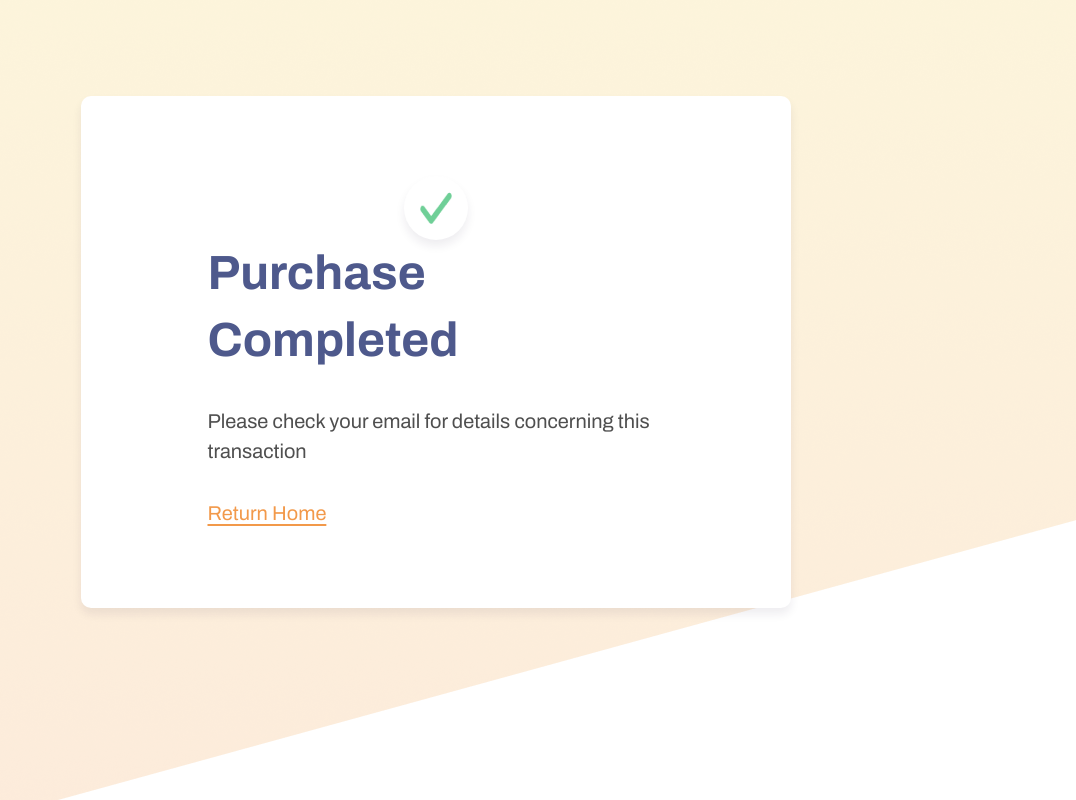
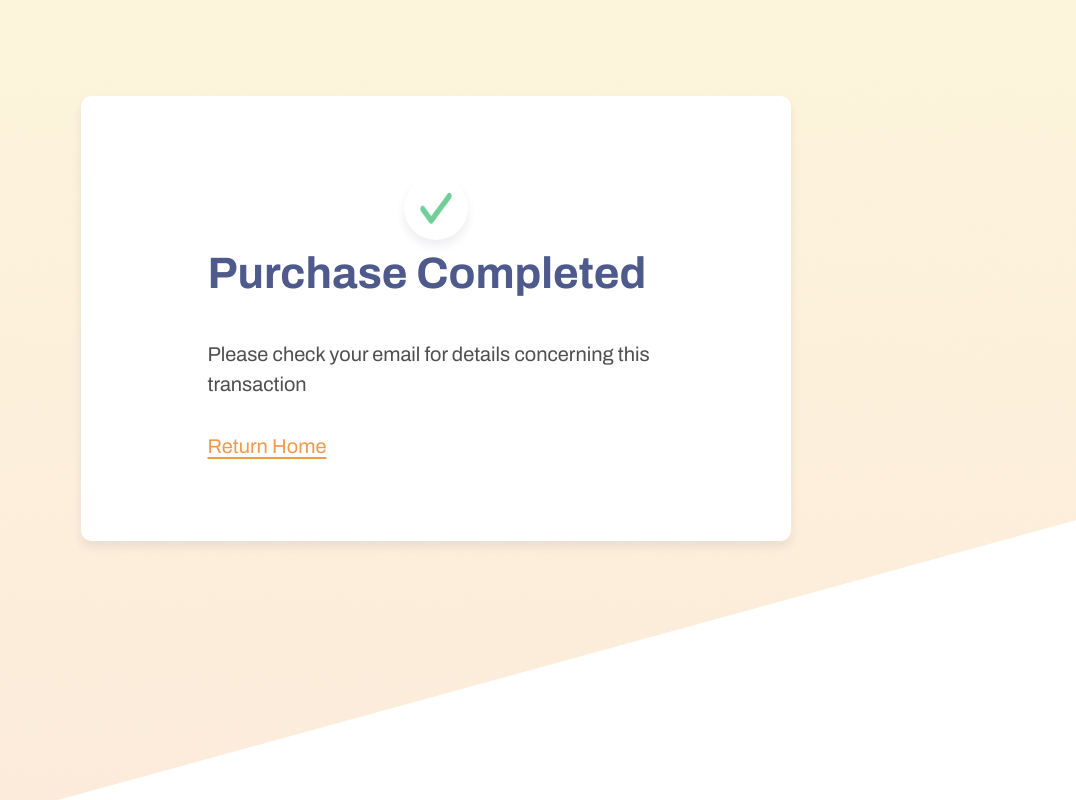
Before and after one commit to shokes/Frontend-dev-task-payment-flow-, a React (Create React App) app: page /pay in a window 1280 px wide. Shown: the whole page, without its empty margins (204-1280 px from the left). Built offline with nearby package versions, Linux system fonts and the light colour scheme.

Commit message:
reduction size of purcahse heading

```diff
--- a/src/index.css
+++ b/src/index.css
@@ -338,7 +338,7 @@ select {
 .purchase-heading {
   margin-bottom: 2rem;
   font-weight: 700;
-  font-size: 48px;
+  font-size: 44px;
   line-height: 67px;
 
   color: #4e598c;
```
